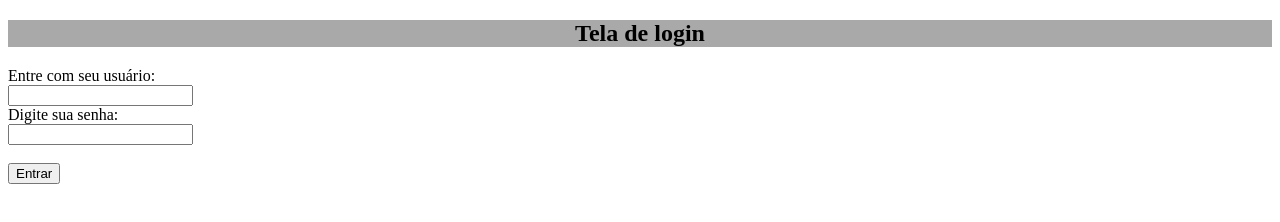
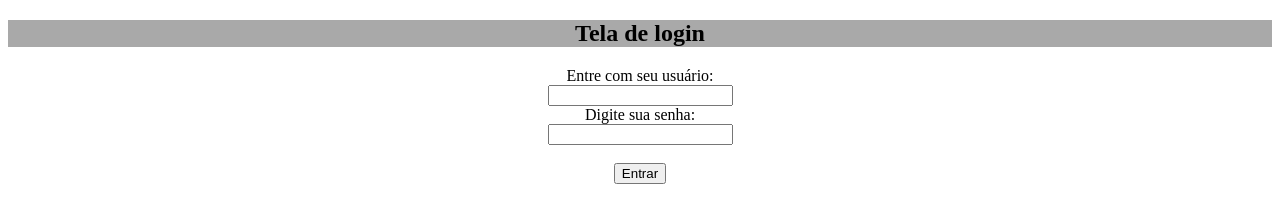
Before and after one commit to rodrigues2000-a11y/ADS2609, a plain HTML site: page index.html in a window 1280 px wide. Drawn offline with Linux system fonts and the light colour scheme.

Commit message:
Atualização

```diff
--- a/index.html
+++ b/index.html
@@ -4,7 +4,7 @@
     <meta charset="UTF-8">
     <meta name="viewport" content="width=device-width, initial-scale=1.0">
     <link rel="stylesheet" href="style.css">
-    <title>Document</title>
+    <title>Aula 7 ADS</title>
 </head>
 <body>
 
--- a/style.css
+++ b/style.css
@@ -2,3 +2,7 @@ h2{
     background-color: darkgray;
     text-align: center;
 }
+
+form{
+    text-align: center;
+}
```
